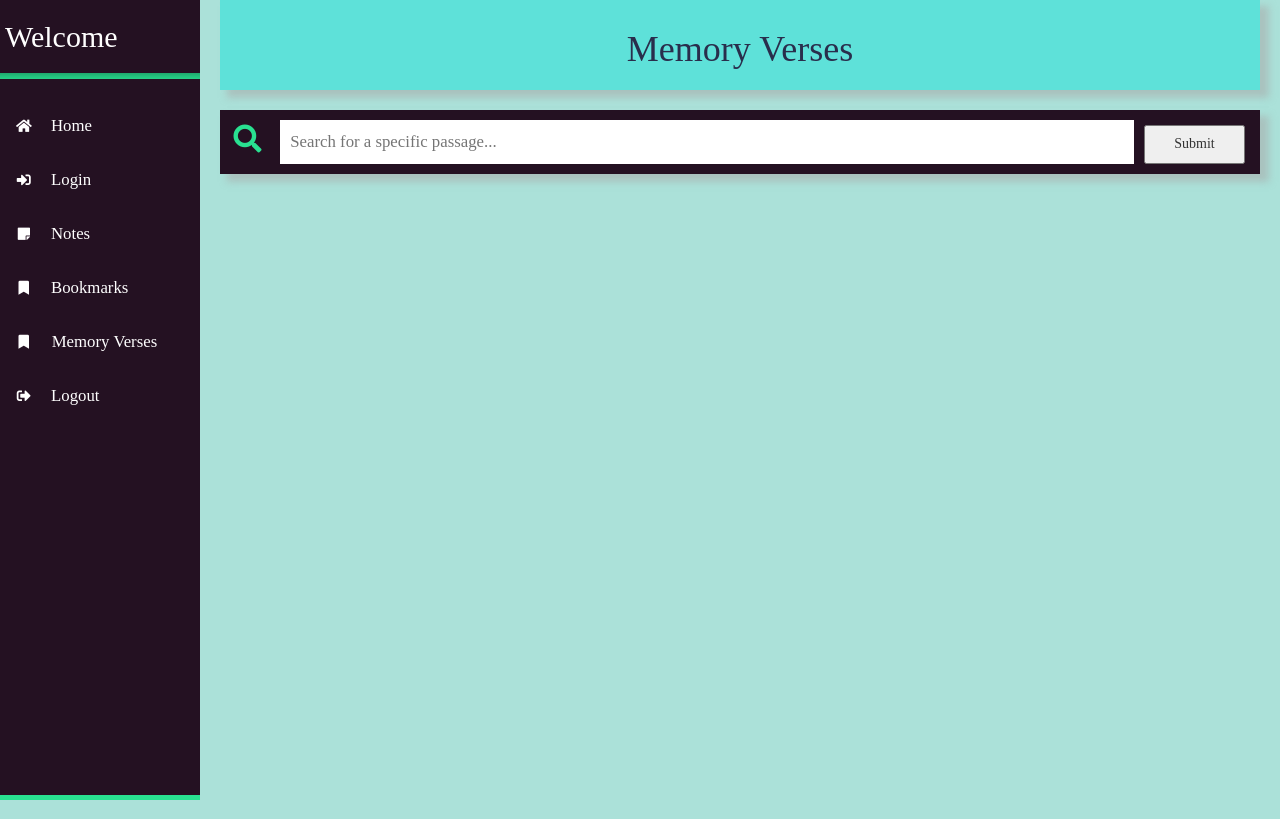
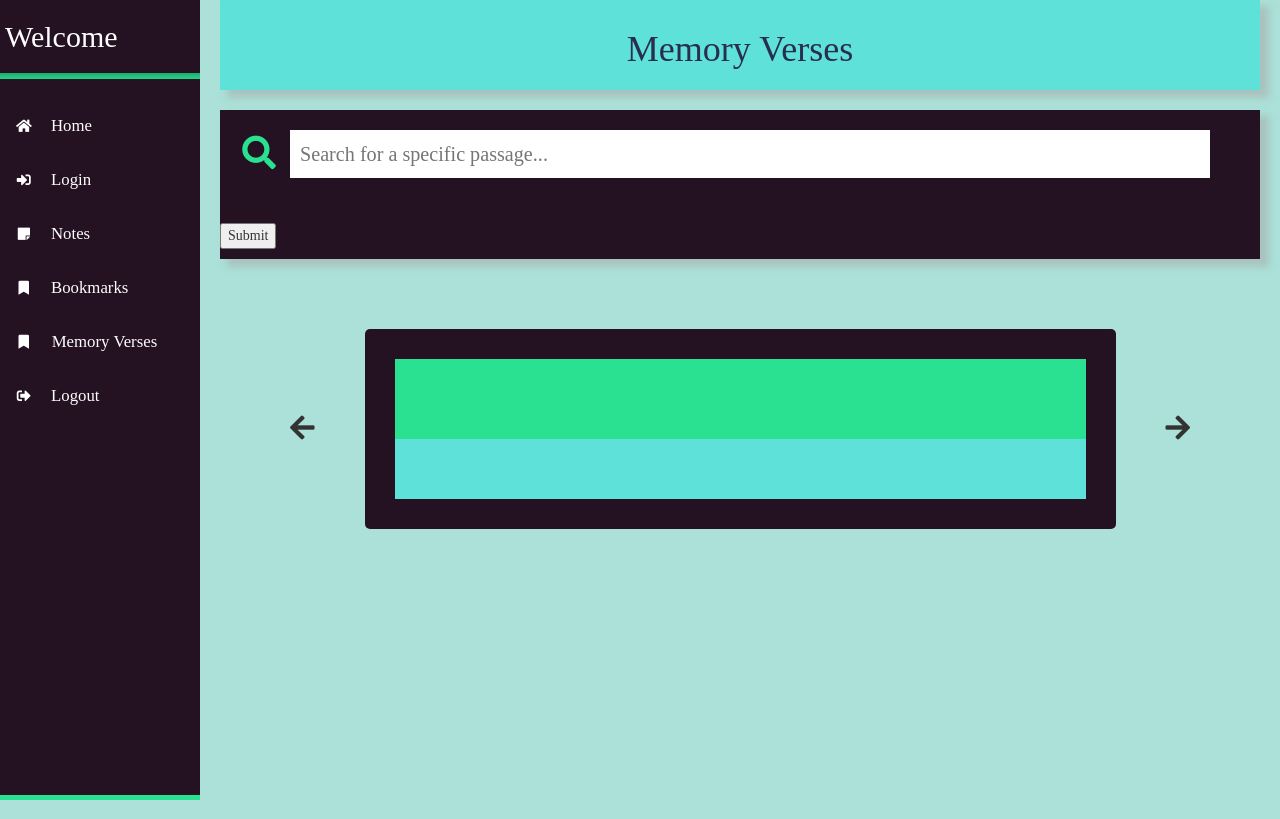
Before and after one commit to jyan500/Digital-Bible-Platform-v2, a Flask app: template templates/memory_verse.html in a window 1280 px wide. Shown: the top 819 px of the page. Run offline with Flask 2, Linux system fonts and the light colour scheme; the template is opened without the code that fills it, so the values that code supplies are empty; some libraries are stand-ins or nearby versions.

Commit message:
dbt v2 working on saving and displaying memory verses

```diff
--- a/memory_verse_controller.py
+++ b/memory_verse_controller.py
@@ -62,6 +62,7 @@ def memory_verse_page():
 
 				## handle bookmarks
 				if (request.form.get('save-verse')):
+					print('is bookmark', file =sys.stderr)
 					is_bookmark = request.form['save-verse']
 					if (is_bookmark == '1'):
 						user_id = extensions.getUserID(cur, str(session['username']))
--- a/static/memory_verse.css
+++ b/static/memory_verse.css
@@ -2,33 +2,33 @@
 	/* same dark purple as in sidebar.css */
 	background-color: #241122;
 	margin-top: 20px;
-	width: 100%;
-	display: flex;
 }
 .search-bar{
-	flex: 85%;
+	width: 95%;
 	margin-top: 10px;
 	margin-bottom: 10px;
-	margin-right: 10px;
-	width: 70%;
 	font-size: 1.2em;
 	padding: 10px;
 	border: none;
 	outline: none;
+	position: relative;
+	left: 30px;
 }
 .search-icon{
-	flex: 5%;
-	margin-top: 10px;
-	margin-left: 10px;
+	position: absolute;
+	top: 0;
+	left: 0;
+	margin: 20px -12px;
+	vertical-align: center;
 	font-size: 2em;
 	/* same light green color */
 	color: #29E191;
 }
 .search-bar-submit{
-	flex: 10%;
 	margin-bottom: 10px;
 	margin-top: 15px;
 	margin-right: 15px;
+	display: inline-block;
 }
 .select-flip{
 	margin: 20px;
@@ -101,7 +101,11 @@
 		margin-right: 10px;
 		margin-left: 10px;
 	}
+	.search-icon{
+		display: none;
+	}
 	.search-bar{
-		width: 70%;
+		left: 0;
+		font-size: 1em;
 	}
 }
--- a/templates/memory_verse.html
+++ b/templates/memory_verse.html
@@ -35,16 +35,23 @@
 						Memory Verses
 					</h1>
 				</div>
-				<form name = "memory-verse-form" method = "POST" action = '/memory_verse' class = "search-bar-section shadow">
-					<span class = "search-icon"><i class = "fa fa-search fa-fw"></i></span>
-					<input value = "{{ saved_verse }}" name = "verse-input" type = "text" class = "search-bar" placeholder = "Search for a specific passage...">
-					<button class = "search-bar-submit" type = 'submit'> Submit </button>
+				<form name = "memory-verse-form" method = "POST" action = '/memory_verse'>
+					<div class = "search-bar-section shadow">
+						<div class = "search-bar">
+							<span class = "search-icon"><i class = "fa fa-search fa-fw"></i></span>
+							<input value = "{{ saved_verse }}" name = "verse-input" type = "text" class = "search-bar" placeholder = "Search for a specific passage...">
+						</div>
+						<div class = "search-bar-submit">
+							<input type = 'submit' class = 'submit-button'></input>
+							{% if selected_verses and saved_verse %}
+								<div class = "save-checkbox">
+									<input form = "memory-verse-form" type = "checkbox" value = '1' name = "save-verse">
+									<label for = "save-verse"> Bookmark this Verse (Click submit again to save) </label>
+								</div>
+							{% endif %}
+						</div>
+					</div>
 				</form>
-				{% if selected_verses and saved_verse %}
-				<div class = "save-checkbox">
-					<input type = "checkbox" value = '1' name = "save-verse">
-					<label for = "save-verse"> Bookmark this Verse (Click submit again to save) </label>
-				</div>
 				<div class = 'select-flip'>
 					<span class = "arrow-left"><i class = "fa fa-arrow-left"></i></span>
 					<div class = 'flip-container'>
@@ -62,7 +69,6 @@
 					</div>
 					<span class = "arrow-right"><i class = "fa fa-arrow-right"></i></span>
 				</div>
-				{% endif %}
 			</div>
 			{% include 'footer.html' %}
 		</div>
```
